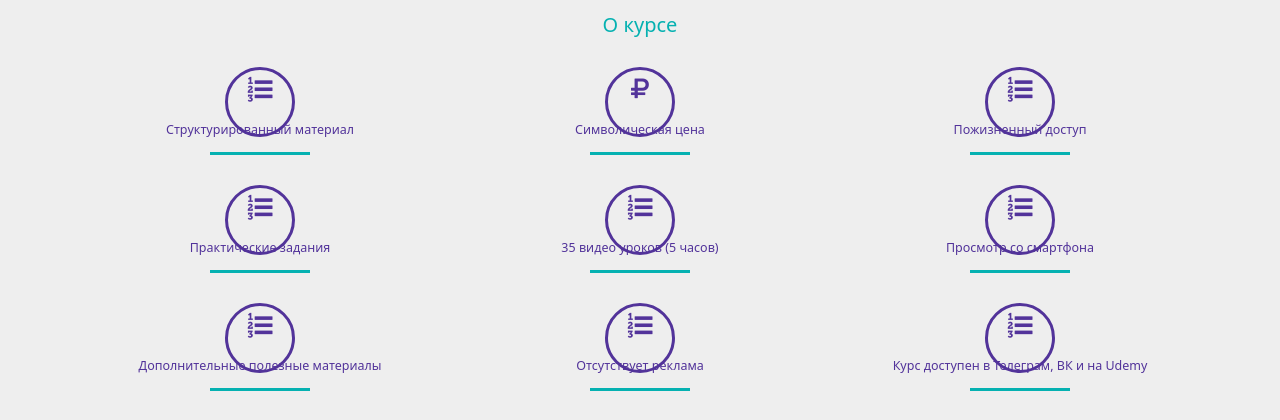
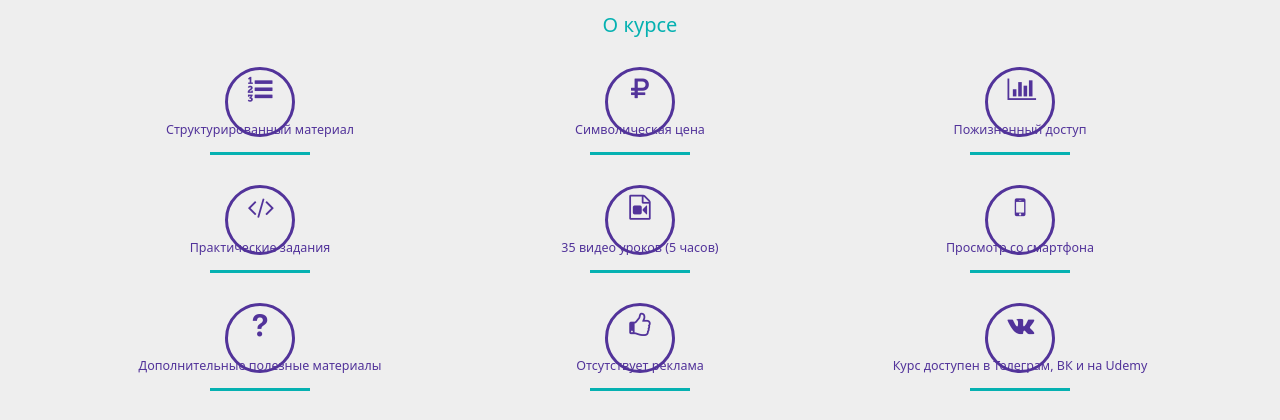
Before and after one commit to amsornet/SiteOnBootstrap5, a plain HTML site: page index.html in a window 1280 px wide. Shown: the part 674-1094 px from the top of the page. Drawn offline with Linux system fonts and the light colour scheme.

Commit message:
icon change

```diff
--- a/index.html
+++ b/index.html
@@ -44,37 +44,37 @@
         <div class="line"></div>
       </div>
       <div class="col-xl-4 col-md-6 col sm-12">
-        <div class="itd_circle"><i class="icon-list-numbered"></i></div>
+        <div class="itd_circle"><i class="icon-chart-bar"></i></div>
         <h5 class="text-center">Пожизненный доступ</h5>
         <div class="line"></div>
       </div>
       <div class="col-xl-4 col-md-6 col sm-12">
-        <div class="itd_circle"><i class="icon-list-numbered"></i></div>
+        <div class="itd_circle"><i class="icon-code"></i></div>
         <h5 class="text-center">Практические задания</h5>
         <div class="line"></div>
       </div>
       <div class="col-xl-4 col-md-6 col sm-12">
-        <div class="itd_circle"><i class="icon-list-numbered"></i></div>
+        <div class="itd_circle"><i class="icon-file-video"></i></div>
         <h5 class="text-center">35 видео уроков (5 часов)</h5>
         <div class="line"></div>
       </div>
       <div class="col-xl-4 col-md-6 col sm-12">
-        <div class="itd_circle"><i class="icon-list-numbered"></i></div>
+        <div class="itd_circle"><i class="icon-mobile"></i></div>
         <h5 class="text-center">Просмотр со смартфона</h5>
         <div class="line"></div>
       </div>
       <div class="col-xl-4 col-md-6 col sm-12">
-        <div class="itd_circle"><i class="icon-list-numbered"></i></div>
+        <div class="itd_circle"><i class="icon-help"></i></div>
         <h5 class="text-center">Дополнительные полезные материалы</h5>
         <div class="line"></div>
       </div>
       <div class="col-xl-4 col-md-6 col sm-12">
-        <div class="itd_circle"><i class="icon-list-numbered"></i></div>
+        <div class="itd_circle"><i class="icon-thumbs-up"></i></div>
         <h5 class="text-center">Отсутствует реклама</h5>
         <div class="line"></div>
       </div>
       <div class="col-xl-4 col-md-6 col sm-12">
-        <div class="itd_circle"><i class="icon-list-numbered"></i></div>
+        <div class="itd_circle"><i class="icon-vkontakte"></i></div>
         <h5 class="text-center">Курс доступен в Телеграм, ВК и на Udemy</h5>
         <div class="line"></div>
       </div>
```
Also changed, not shown: css/style.css (+22 -20 lines), 1 other file.
